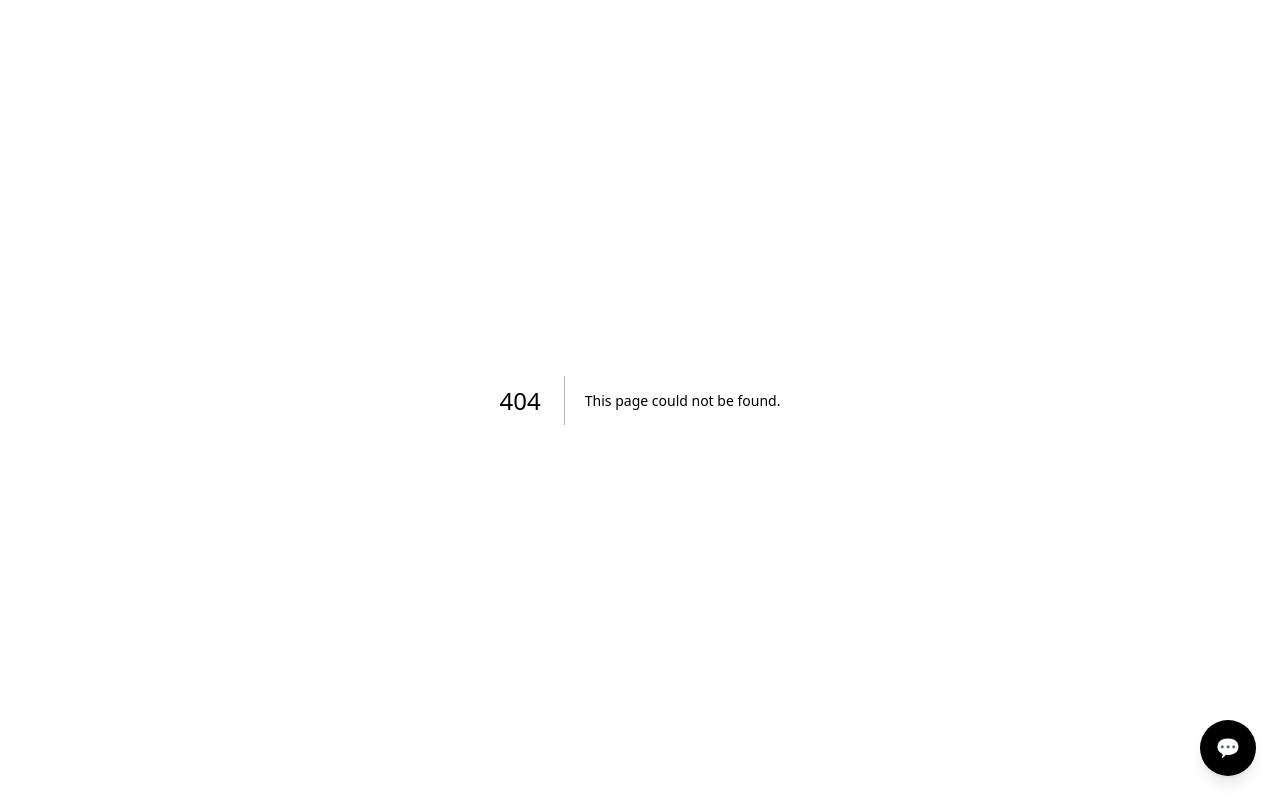
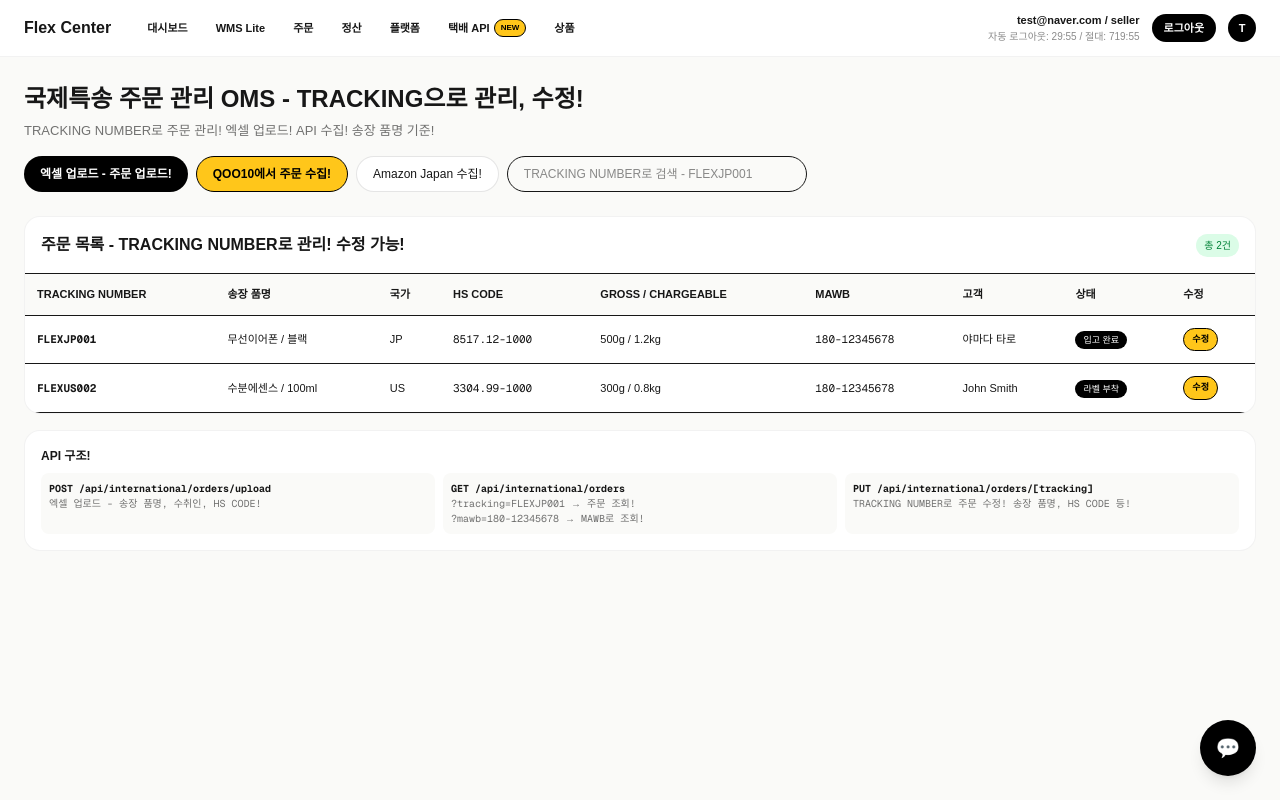
Before and after one commit to hanman19/flex-center, a Next.js app: page /international/orders in a window 1280 px wide. Before the commit this address had no page. Built offline with nearby package versions, Linux system fonts and the light colour scheme.

Commit message:
add international orders OMS shell - tracking number management

```diff
--- /dev/null
+++ b/src/app/international/orders/page.tsx
@@ -0,0 +1,78 @@
+"use client";
+import TopNav from "@/components/TopNav";
+import { useState, useEffect } from "react";
+
+export default function InternationalOrdersPage() {
+  const [mounted, setMounted] = useState(false);
+  const [orders, setOrders] = useState([
+    { tracking: "FLEXJP001", invoice_name: "무선이어폰 / 블랙", country: "JP", hs: "8517.12-1000", weight: "500g", chargeable: "1.2kg", mawb: "180-12345678", status: "입고 완료", customer: "야마다 타로" },
+    { tracking: "FLEXUS002", invoice_name: "수분에센스 / 100ml", country: "US", hs: "3304.99-1000", weight: "300g", chargeable: "0.8kg", mawb: "180-12345678", status: "라벨 부착", customer: "John Smith" },
+  ]);
+
+  useEffect(()=>{ setMounted(true); }, []);
+
+  if (!mounted) return <div className="min-h-screen bg-[#fafaf8]"><TopNav /><main className="max-w-[1400px] mx-auto px-6 py-6"><p>로딩중...</p></main></div>;
+
+  return (
+    <div className="min-h-screen bg-[#fafaf8]">
+      <TopNav />
+      <main className="max-w-[1400px] mx-auto px-6 py-6">
+        <h1 className="text-[24px] font-black">국제특송 주문 관리 OMS - TRACKING으로 관리, 수정!</h1>
+        <p className="text-[13px] opacity-60 mt-1">TRACKING NUMBER로 주문 관리! 엑셀 업로드! API 수집! 송장 품명 기준!</p>
+
+        <div className="mt-4 flex gap-2">
+          <button className="bg-black text-white px-4 py-2 rounded-full text-[12px] font-bold">엑셀 업로드 - 주문 업로드!</button>
+          <button className="bg-[#FFC61A] text-black border border-black px-4 py-2 rounded-full text-[12px] font-bold">QOO10에서 주문 수집!</button>
+          <button className="bg-white border border-black/10 px-4 py-2 rounded-full text-[12px]">Amazon Japan 수집!</button>
+          <input placeholder="TRACKING NUMBER로 검색 - FLEXJP001" className="border rounded-full px-4 py-2 text-[12px] w-[300px]" />
+        </div>
+
+        <div className="mt-6 bg-white border border-black/5 rounded-[16px] overflow-hidden">
+          <div className="p-4 border-b flex items-center justify-between">
+            <p className="font-bold">주문 목록 - TRACKING NUMBER로 관리! 수정 가능!</p>
+            <span className="bg-green-100 text-green-700 px-2 py-1 rounded-full text-[10px]">총 {orders.length}건</span>
+          </div>
+          <div className="overflow-auto">
+            <table className="w-full text-[11px]">
+              <thead className="bg-[#fafaf8] border-b">
+                <tr>
+                  <th className="p-3 text-left">TRACKING NUMBER</th>
+                  <th className="p-3 text-left">송장 품명</th>
+                  <th className="p-3 text-left">국가</th>
+                  <th className="p-3 text-left">HS CODE</th>
+                  <th className="p-3 text-left">GROSS / CHARGEABLE</th>
+                  <th className="p-3 text-left">MAWB</th>
+                  <th className="p-3 text-left">고객</th>
+                  <th className="p-3 text-left">상태</th>
+                  <th className="p-3 text-left">수정</th>
+                </tr>
+              </thead>
+              <tbody>
+                {orders.map((o,i)=><tr key={i} className="border-b hover:bg-[#fafaf8]">
+                  <td className="p-3 font-mono font-bold">{o.tracking}</td>
+                  <td className="p-3">{o.invoice_name}</td>
+                  <td className="p-3">{o.country}</td>
+                  <td className="p-3 font-mono">{o.hs}</td>
+                  <td className="p-3">{o.weight} / {o.chargeable}</td>
+                  <td className="p-3 font-mono">{o.mawb}</td>
+                  <td className="p-3">{o.customer}</td>
+                  <td className="p-3"><span className="bg-black text-white px-2 py-1 rounded-full text-[9px]">{o.status}</span></td>
+                  <td className="p-3"><button className="bg-[#FFC61A] text-black border border-black px-2 py-1 rounded-full text-[9px] font-bold">수정</button></td>
+                </tr>)}
+              </tbody>
+            </table>
+          </div>
+        </div>
+
+        <div className="mt-4 bg-white border border-black/5 rounded-[16px] p-4">
+          <p className="font-bold text-[12px]">API 구조!</p>
+          <div className="mt-2 grid md:grid-cols-3 gap-2 text-[10px] font-mono">
+            <div className="bg-[#fafaf8] rounded-[8px] p-2"><p className="font-bold">POST /api/international/orders/upload</p><p className="opacity-60">엑셀 업로드 - 송장 품명, 수취인, HS CODE!</p></div>
+            <div className="bg-[#fafaf8] rounded-[8px] p-2"><p className="font-bold">GET /api/international/orders</p><p className="opacity-60">?tracking=FLEXJP001 → 주문 조회!</p><p className="opacity-60">?mawb=180-12345678 → MAWB로 조회!</p></div>
+            <div className="bg-[#fafaf8] rounded-[8px] p-2"><p className="font-bold">PUT /api/international/orders/[tracking]</p><p className="opacity-60">TRACKING NUMBER로 주문 수정! 송장 품명, HS CODE 등!</p></div>
+          </div>
+        </div>
+      </main>
+    </div>
+  );
+}
```
